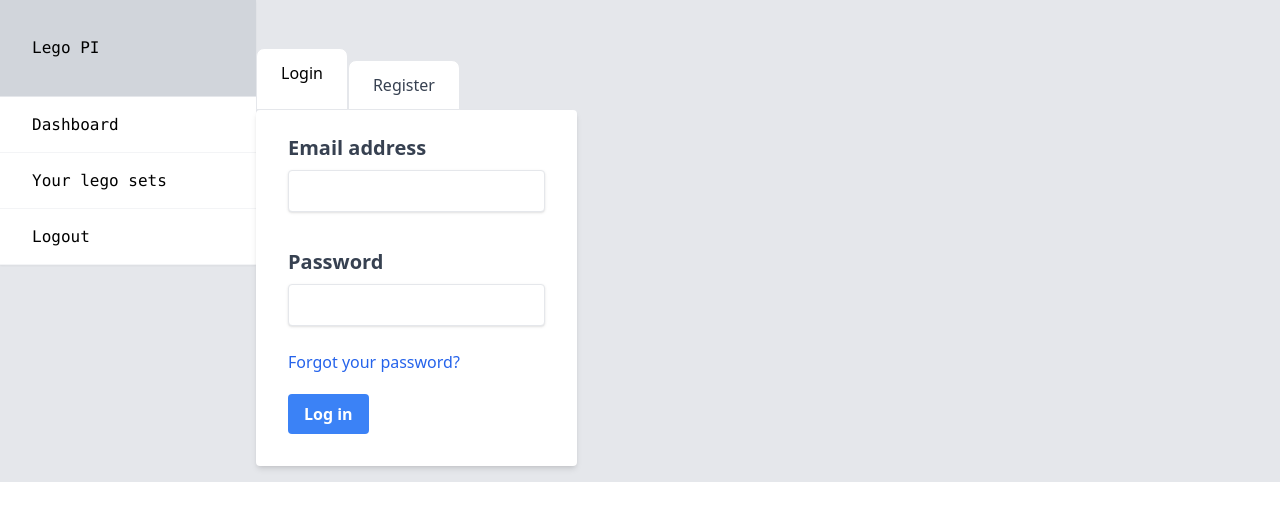
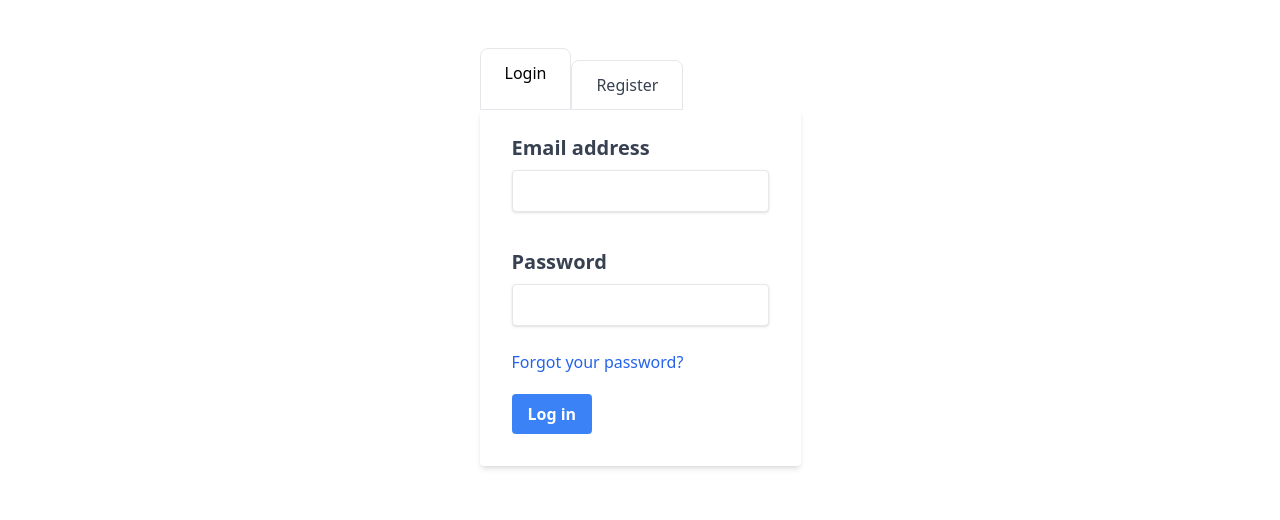
Before and after one commit to MaxSmith19/legoPI, a React (Create React App) app in the folder frontend/: page /Login in a window 1280 px wide. Shown: the top 520 px of the page. Built offline with nearby package versions, Linux system fonts and the light colour scheme.

Commit message:
Navigation bar added on authentication

```diff
--- a/frontend/src/App.js
+++ b/frontend/src/App.js
@@ -2,20 +2,34 @@ import {BrowserRouter as Router, Routes, Route} from 'react-router-dom'
 import Login from './pages/LoginCreate'
 import Dashboard from './pages/Dashboard'
 import { Navigate } from 'react-router-dom';
-
-import { useEffect, useState } from 'react';
+import StoredSets from './pages/StoredSets';
+import AddSets from './pages/AddSets';
 import Navigation from './components/Navigation';
+import { useState } from 'react';
+import { set } from 'mongoose';
 
 function App() {
+  const [isAuthenticated, setIsAuthenticated] = useState(false)
+
+  const setAuthenticated = () => {
+    setIsAuthenticated(true)
+  }
+  const logOut = () => {
+    setIsAuthenticated(false)
+  }
+
   return (
+
     <>
-      <div className="bg-gray-200 flex flex-row-2">
+      <div className=" flex flex-row-2">
         <Router>
-          <Navigation />
+          {isAuthenticated ? <Navigation onLogout={logOut}/> : null}
             <Routes>
               <Route path="/" exact element={<Navigate replace to="/Login"></Navigate>} />
-              <Route path="/Login" element={<Login />} />
+              <Route path="/Login" element={<Login onLogin={setAuthenticated}/>} />
               <Route path="/Dashboard" element={<Dashboard />} />
+              <Route path="/StoredSets" element={<StoredSets />} />
+              <Route path="/addSets" element={<AddSets />} />
             </Routes>
 
           </Router>
--- a/frontend/src/components/Navigation.jsx
+++ b/frontend/src/components/Navigation.jsx
@@ -1,19 +1,44 @@
-const { useNavigate } = require("react-router-dom");
-
-const Navigation = () => {
+import { HiChevronDown, HiCog } from 'react-icons/hi';
+import { BiChevronDownSquare, BiChevronUpSquare, BiLogOut } from 'react-icons/bi';
+const { useNavigate, NavLink } = require("react-router-dom");
+const { useState } = require("react");
+const Navigation = (props) => {
     const navigate = useNavigate()
+    const [setsActive, setSetsActive] = useState(false)
     const logout = () => {
         document.cookie = "token=; expires=Thu, 01 Jan 1970 00:00:00 UTC; path=/;";
+        props.onLogout(true);
         navigate("/")
     }
 
     return(
-    <div className="flex flex-col h-4/5 w-1/5 bg-white text-black shadow-sm font-mono">
-        <h1 className="flex items-center text-center h-14 px-8 py-12 bg-gray-300 border-b">Lego PI</h1>
-        <a href="#" className="flex items-center h-14 px-8 border-b border-gray-100">Dashboard </a>
-        <a href="#" className="flex items-center h-14 px-8 border-b border-gray-100">Your lego sets</a>
-        <a href="#" className="flex items-center h-14 px-8 border-b border-gray-100" onClick={()=>logout()}>Logout</a>
-    </div>
+        <div className="flex flex-col justify-between h-screen w-1/5 text-black shadow-lg font-mono">
+            <div>
+                <h1 className="flex items-center text-center h-14 px-8 py-12 bg-gray-300 border-b">Lego PI</h1>
+                <NavLink to="/dashboard" className="flex items-center h-14 px-8 border-b border-gray-100 hover:bg-gray-200" >Dashboard</NavLink>
+
+                <div className="flex justify-between items-center h-14 px-8 border-b border-gray-100 hover:bg-gray-200 cursor-pointer w-full" onClick={()=>setSetsActive(!setsActive)}>
+                    <div >Your sets</div>
+                    <div >{setsActive? <BiChevronDownSquare /> : <BiChevronUpSquare />}</div>
+                </div>
+                    <NavLink to="/storedSets" className={setsActive ? "flex items-center bg-slate-300 h-14 px-8 border-b border-gray-300 hover:bg-slate-400 " :
+                     "hidden"}>Stored sets</NavLink>
+                    <NavLink to="/wantedSets" className={setsActive ? "flex items-center bg-slate-300 h-14 px-8 border-b border-gray-300 hover:bg-slate-400" :
+                    "hidden"}>Wanted sets</NavLink>
+                    <NavLink to="/addSets" className={setsActive ? "flex items-center bg-slate-300 h-14 px-8 border-b border-gray-300 hover:bg-slate-400" :
+                    "hidden"}>Add a new set</NavLink>
+            </div>
+            <div>
+                <div className="flex justify-between items-center h-14 px-8 border-b border-t border-gray-100 hover:bg-blue-200 cursor-pointer">
+                    <div>Settings</div>
+                    <div><HiCog /></div>
+                </div>
+                <div className="flex justify-between items-center h-14 px-8 border-b border-t border-gray-100 hover:bg-red-200 cursor-pointer" onClick={()=>logout()}>
+                    <div>Logout</div>
+                    <div><BiLogOut /></div>
+                </div>
+            </div>
+        </div>
     )
 }
 
--- a/frontend/src/pages/loginCreate.jsx
+++ b/frontend/src/pages/loginCreate.jsx
@@ -34,6 +34,7 @@ const Login = (props) => {
       const userToken = response.data.token
       document.cookie = "token=" + userToken +"; SameSite=None; Secure";
       axios.defaults.headers.common['Authorization'] = 'Bearer ' + userToken
+      props.onLogin();
       navigate("/Dashboard")
     })
     .catch((error) => {
@@ -82,6 +83,7 @@ const Login = (props) => {
   //true if the activetab is register
 
   return (
+    <div className="w-full">
     <div className="flex justify-center align-center">
       <div className="max-w-lg mt-12 form-width form-length">
         <div className="flex justify-start">
@@ -113,6 +115,7 @@ const Login = (props) => {
               <button className="bg-blue-500 hover:bg-blue-700 text-white font-bold py-2 px-4 rounded" onClick={onSubmitLogin}>Log in</button>
             </div>
           </form>
+
         )}
 
         {registerActive && (
@@ -147,6 +150,7 @@ const Login = (props) => {
         )}
       </div>
     </div>
+    </div>
   );
 }
 
```
